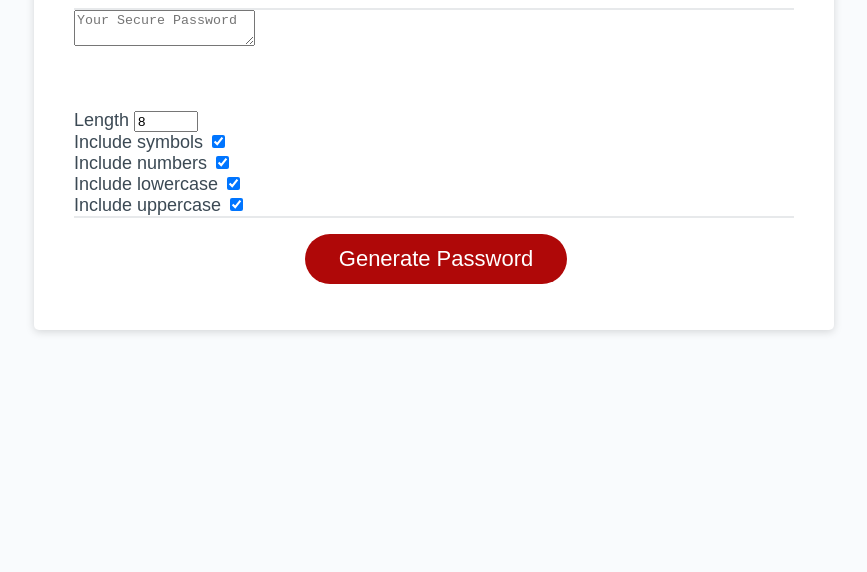
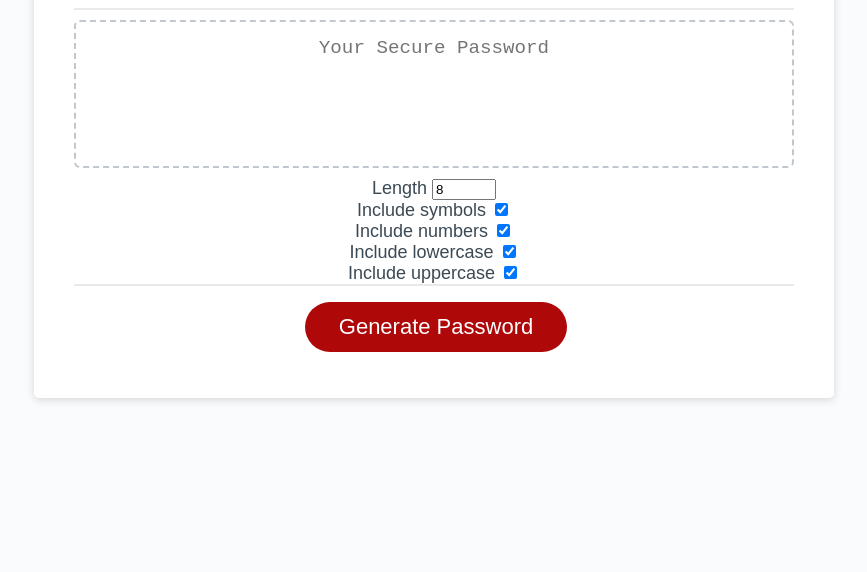
Before and after one commit to agpritts/password-generator, a plain HTML site: page Develop/index.html in a window 1280 px wide. Shown: the part 228-800 px from the top of the page, without its empty margins (206-1073 px from the left). Drawn offline with Linux system fonts and the light colour scheme.

Commit message:
css fixes

```diff
--- a/Develop/index.html
+++ b/Develop/index.html
@@ -25,23 +25,23 @@
             aria-label="Generated Password"
           ></textarea>
         </div>
-        <div>
+        <div class="selector">
           <label for="length">Length</label>
-          <input type="number" id="length" min="8" max="128" value="8">
+          <input height=20px width=20px type="number" id="length" min="8" max="128" value="8">
         </div>
-        <div>
+        <div class="selector">
           <label for="symbol">Include symbols</label>
           <input type="checkbox" id="symbol" checked>
         </div>
-        <div>
+        <div class="selector">
           <label for="number">Include numbers</label>
           <input type="checkbox" id="number" checked>
         </div>
-        <div>
+        <div class="selector">
           <label for="lowerCase">Include lowercase</label>
           <input type="checkbox" id="lowerCase" checked>
         </div>
-        <div>
+        <div class="selector">
           <label for="upperCase">Include uppercase</label>
           <input type="checkbox" id="upperCase" checked>
         </div>
--- a/Develop/style.css
+++ b/Develop/style.css
@@ -40,6 +40,10 @@ header {
   margin: 0 auto;
   max-width: 800px;
   padding: 30px 40px;
+}
+
+.card-header {
+  text-align: center;
 }
 
 .card-header::after {
@@ -97,7 +101,7 @@ button[disabled] {
   float: right;
 }
 
-#password {
+#passwordBox {
   -webkit-appearance: none;
   -moz-appearance: none;
   appearance: none;
@@ -118,6 +122,10 @@ button[disabled] {
   overflow: hidden;
 }
 
+.selector {
+  text-align: center;
+}
+
 @media (max-width: 690px) {
   .btn {
     font-size: 1rem;
@@ -125,7 +133,7 @@ button[disabled] {
     padding: 10px 15px;
   }
 
-  #password {
+  #passwordBox {
     font-size: 1rem;
   }
 }
```
Also changed, not shown: Develop/script.js (+1 -24 lines).
